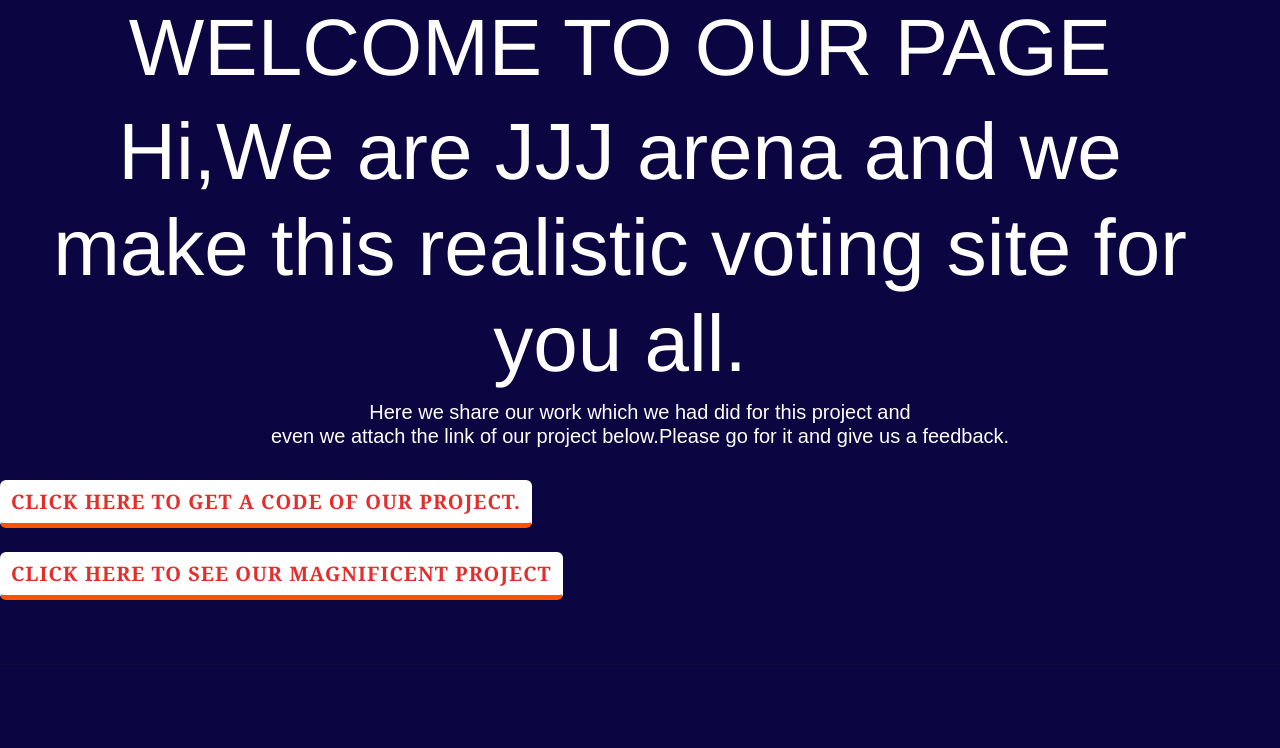
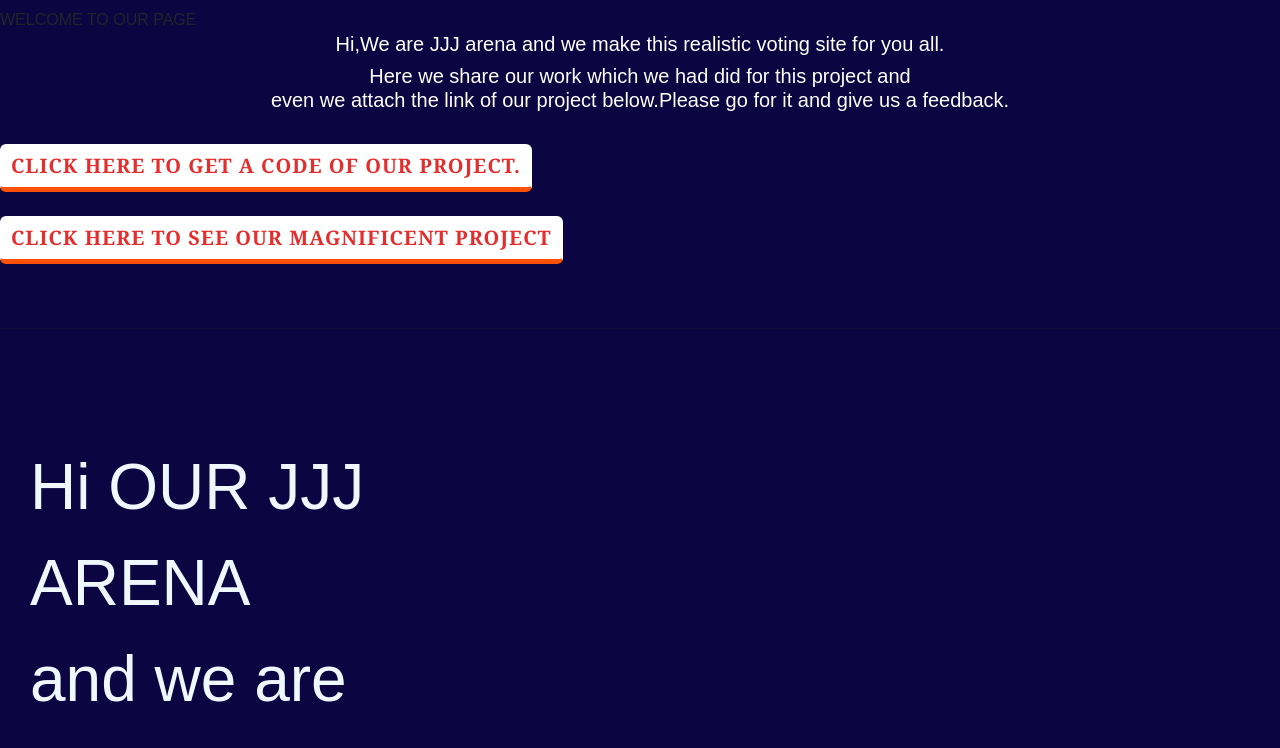
Before and after one commit to Jasmeen123456/lateatareena, a plain HTML site: page index.html in a window 1280 px wide. Shown: the top 748 px of the page. Drawn offline with nearby package versions, Linux system fonts and the light colour scheme.

Commit message:
Update index.html

```diff
--- a/index.html
+++ b/index.html
@@ -82,8 +82,8 @@
 
     </style>
     <body>
-        <h1>WELCOME TO OUR PAGE</h1>
-        <h1>Hi,We are JJJ arena and we make this realistic voting site for you all.  </h1>
+        <h2></h2>WELCOME TO OUR PAGE</h2>
+        <h2>Hi,We are JJJ arena and we make this realistic voting site for you all.  </h2>
         <h2>Here we share our  work which we had did for this project and<br> even we  attach the link of our project below.Please go for it and give us a feedback. </h2>
         <br>
 
```
